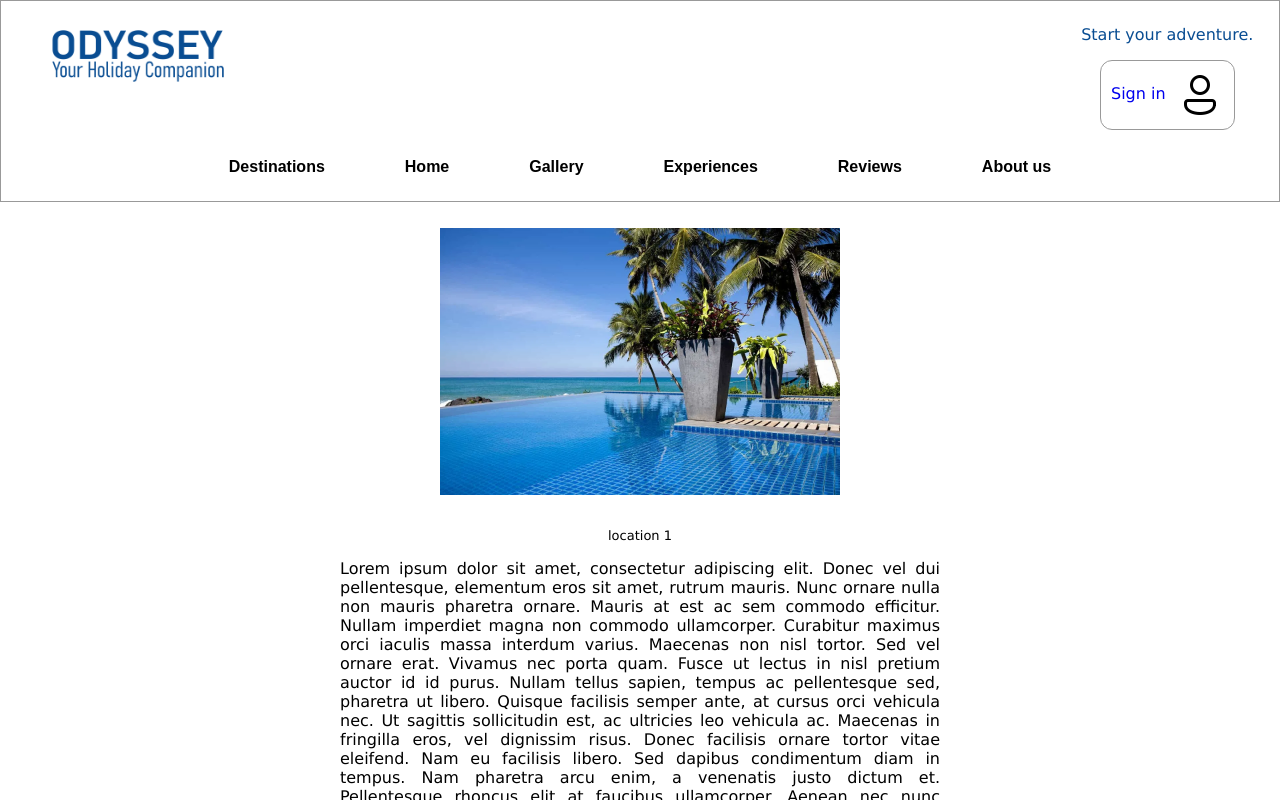
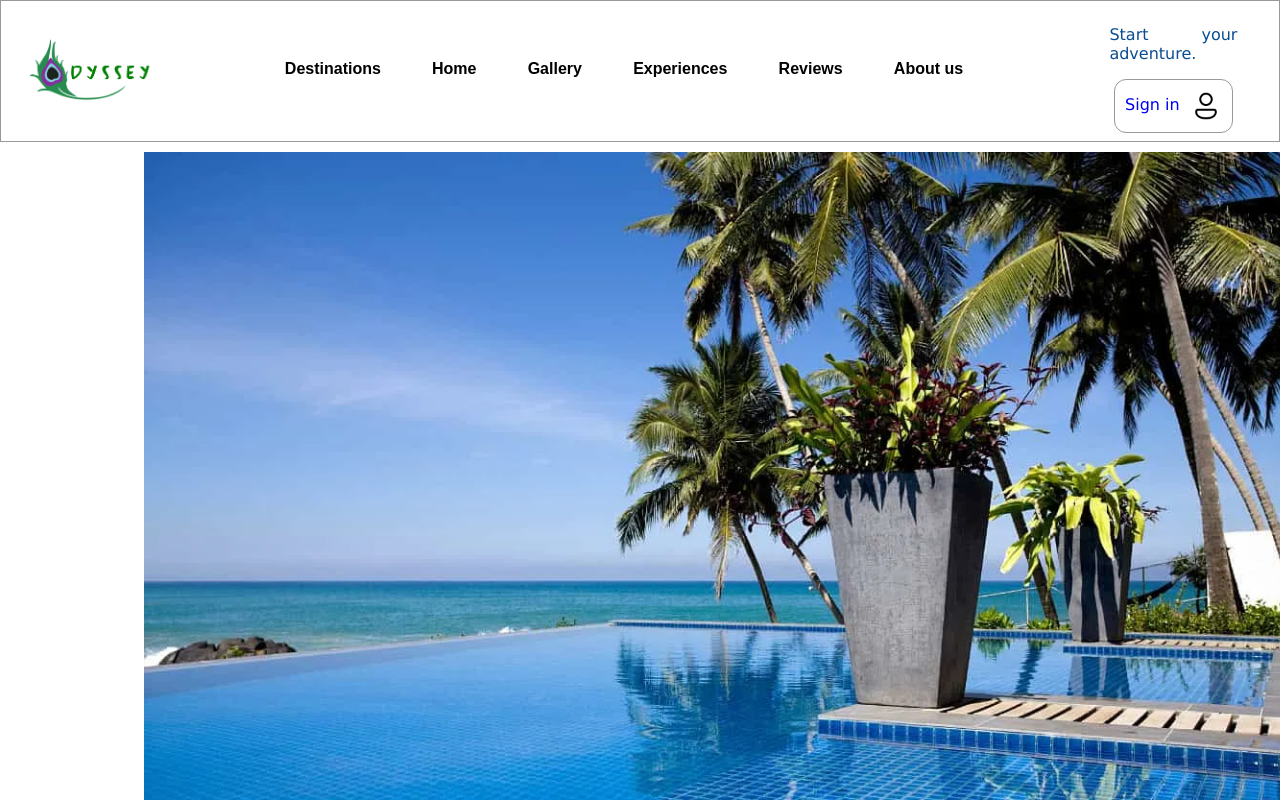
Before and after one commit to SenathN/itp_mern_project_frontend, a React (Create React App) app: page / in a window 1280 px wide. Shown: the top 800 px of the page. Built offline with nearby package versions, Linux system fonts and the light colour scheme.

Commit message:
ui updates

```diff
--- a/src/component/Header.js
+++ b/src/component/Header.js
@@ -4,24 +4,11 @@ import React from 'react'
 const Header = () => {
     return (
         <header id='header'>
-            <div id='header_top'>
-                <Link to='/' >
-                    <div id='header__titleDiv'>
-                        <img id="title_img" src='./word_logo.png' alt='Profile'/>
-                    </div>
-                </Link>
-                <div id='header__accDiv'>
-                    <div style={{ maxWidth: '250px', display: 'flex', flexDirection: 'column', alignItems: 'center' }}>
-                        <p style={{ textAlign: 'justify' }}>Start your adventure.</p>
-                        <Link to='/login' style={{ textDecoration: 'none' }} >
-                            <div id='log_holder'>
-                                Sign in
-                                <img id="log_btn_img" src='./icons8-user-96.png' alt='Profile' />
-                            </div>
-                        </Link>
-                    </div>
+            <Link to='/' >
+                <div id='header__titleDiv'>
+                    <img id="title_img" src='./word_logo.png' alt='Profile' />
                 </div>
-            </div >
+            </Link>
             <nav id='navigation_bar'>
                 <Link><button className="navigation_btns">Destinations</button></Link>
                 <Link to='/'><button className="navigation_btns">Home</button></Link>
@@ -30,6 +17,17 @@ const Header = () => {
                 <Link><button className="navigation_btns">Reviews</button></Link>
                 <Link><button className="navigation_btns">About us</button></Link>
             </nav>
+            <div id='header__accDiv'>
+                <div style={{ maxWidth: '250px', display: 'flex', flexDirection: 'column', alignItems: 'center' }}>
+                    <p style={{ textAlign: 'justify', margin: '1em' }}>Start your adventure.</p>
+                    <Link to='/login' style={{ textDecoration: 'none' }} >
+                        <div id='log_holder'>
+                            Sign in
+                            <img id="log_btn_img" src='./icons8-user-96.png' alt='Profile' />
+                        </div>
+                    </Link>
+                </div>
+            </div>
         </header >
     )
 }
--- a/src/component/Public.js
+++ b/src/component/Public.js
@@ -6,8 +6,7 @@ const Public = () => {
         <>
             {/* content */}
             <div>
-                <div>
-                    <img src="./imgs/img (1).webp" width="400em" style={{ 'margin': '16px 20px' }} alt='resort' />
+                <img src="./imgs/img (1).webp" style={{ 'text-align': 'center' }} alt='resort' />
                 <p style={{ 'text-align': 'center', fontSize: 'small' }} >
                     location 1
                 </p>
@@ -30,7 +29,6 @@ const Public = () => {
                     tempus. Duis faucibus pulvinar est, id accumsan risus fringilla id.
                 </p>
             </div>
-            </div>
             <div style={{
                 backgroundColor: 'var(--theme-color)',
                 backgroundImage: 'url("./imgs/img (10).jpg")',
--- a/src/homeStyles.css
+++ b/src/homeStyles.css
@@ -11,61 +11,64 @@
 }
 
 html, body {
-  height: 100%;
+  min-height: 572px ;
+  min-width: 500px
 }
 
 * {
   box-sizing: border-box;
+  max-width: 100vw;
 }
 
-
 #root {
-  min-height: 100%;
+  margin: 0px;
+  min-height: 100vh;
   display: grid;
   justify-content: space-between;
   grid-template-rows: auto 1fr auto;
+  grid-template-columns: 10vw 80vw 10vw;
+  align-content: center;
 }
+
+img {
+  max-width: 90vw;
+ }
 
 p {
   text-align: justify;
 }
 
-img {
-  margin: 15px;
+body {
+  margin: 0;
+  -webkit-font-smoothing: antialiased;
+  -moz-osx-font-smoothing: grayscale;
+  width:100vw;
 }
 
 #header {
+  font-size: 2vh;
   color: var(--theme-color-db) ;
   border: 1px solid var(--theme-color-borders) ;
-  min-width: 35em;
+  min-width: 100vw;
+  max-width: 100vw;
   grid-area: 1 / 1 / 1 / 4 ;
   max-height: 20em;
-}
-
-#header_top  {
   display: grid;
-  grid-template-columns: auto auto;
+  grid-template-columns: auto auto auto;
   justify-content: space-between;
+  align-items: center;
 }
 
 #header__titleDiv, #header__accDiv {
+  max-width: 25vw;
   margin: 1vh 2vw;
   color: var(--theme-color-dark)
 }
 
-#header__titleDiv > h1, #header__titleDiv > p {
-
-  margin-bottom: .1vh;
-}
-
 #title_img {
-  height: 64px;
-  width: 192px;
+  max-width: 10vw;
+  width: 16em;
   cursor: pointer;
-}
-
-#navigation_bar {
-  margin-bottom: 5px;
 }
 
 #header__accDiv
@@ -75,47 +78,14 @@ img {
   justify-content: space-between;
 }
 
-.navigation_btns {
-  margin: 20px ;
-  padding : 20px ;
-  border-radius: 10px;
-  border: none;
-  background-color: #00000000;
-  transition-property: 'background-color' ;
-  transition-duration: .2s;
-  font-size: medium;
-  margin: 0px 20px;
-  font-weight: bold;
-}
-
-.navigation_btns:hover {
-  color: var(--theme-color-db);
-  cursor: pointer;
-}
-
-body {
-  margin: 0;
-  -webkit-font-smoothing: antialiased;
-  -moz-osx-font-smoothing: grayscale;
-  width:100%;
-}
-
-#main_content {
-  padding :0px 20px;
-  display:grid;
-  grid-area: 2 / 2 / 2 / 3 ;
-  justify-content: space-around;
-  max-width: 40em;
-  min-width: 5em;
-  margin-top: 10px;
-}
-
-code {
-  font-family: source-code-pro, Menlo, Monaco, Consolas, 'Courier New',
-    monospace;
+#header__accDiv p {
+  width: 8em;
+  font-size: 1em;
+  margin-bottom: .1vh;
 }
 
 #log_holder {
+  width: 100%;
   border: .1px solid var(--theme-color-borders);
   border-radius: 12px;
   padding: 10px 10px;
@@ -126,8 +96,8 @@ code {
 
 #log_btn_img
 {
-  height: 48px;
-  width: 48px;
+  height: 2em;
+  width: 2em;
   margin: 0px;
   border: none;
   border-radius: 50%;
@@ -145,39 +115,46 @@ code {
   cursor: pointer;
 }
 
-ul {
-  list-style-type: none;
-  margin: 0;
-  padding: 0;
-  overflow: hidden;
-  background-color: var(--theme-color);
+
+#navigation_bar {
+  margin-bottom: 5px;
 }
 
-li {
-  display: inline-block;
+.navigation_btns {
+  max-width: 20vw;
+  margin: 1vw ;
+  padding : 1vw ;
+  border: none;
+  background-color: #00000000;
+  transition-property: 'background-color' ;
+  transition-duration: .2s;
+  font-size: 1em;
+  font-weight: bold;
 }
 
-li a {
-  display: block;
-  color: black;
-  text-align: center;
-  padding: 14px 50px;
-  text-decoration: none;
-  transition-property: "background-color color";
-  transition-duration: .3s;
-  background-color: var(--theme-color)
+.navigation_btns:hover {
+  color: var(--theme-color-db);
+  cursor: pointer;
 }
 
-li a:hover {
-  transition-property: "background-color color";
-  transition-duration: .3s;
-  background-color: var(--theme-color-db);
-  color: white;
+#main_content {
+  padding :0px 1em;
+  display:grid;
+  grid-template-columns: auto ;
+  grid-area: 2 / 2 / 2 / 3 ;
+  justify-content: space-around;
+  width: 100%;
+  margin-top: 10px;
+}
+
+code {
+  font-family: source-code-pro, Menlo, Monaco, Consolas, 'Courier New',
+    monospace;
 }
 
 #footer{
   margin : 0px;
-  width: 100%;
+  width: 100vw;
   height: 5em;
   border: 1px solid var(--theme-color-borders) ;
   background-color: white;
@@ -185,10 +162,10 @@ li a:hover {
   display: grid;
   grid-template-columns: auto auto;
   justify-content: space-between;
-  padding: .2em;
+  padding: 1em .2em;
 }
 
-#footer p, #footer h5{
-  font-size: 'small';
-  margin: 1em;
+#footer p{
+  font-size: 1em;
+  margin: .1% 1em;
 }
```
Also changed, not shown: public/word_logo.png. Lines whose indentation alone changed are shown as unchanged.
